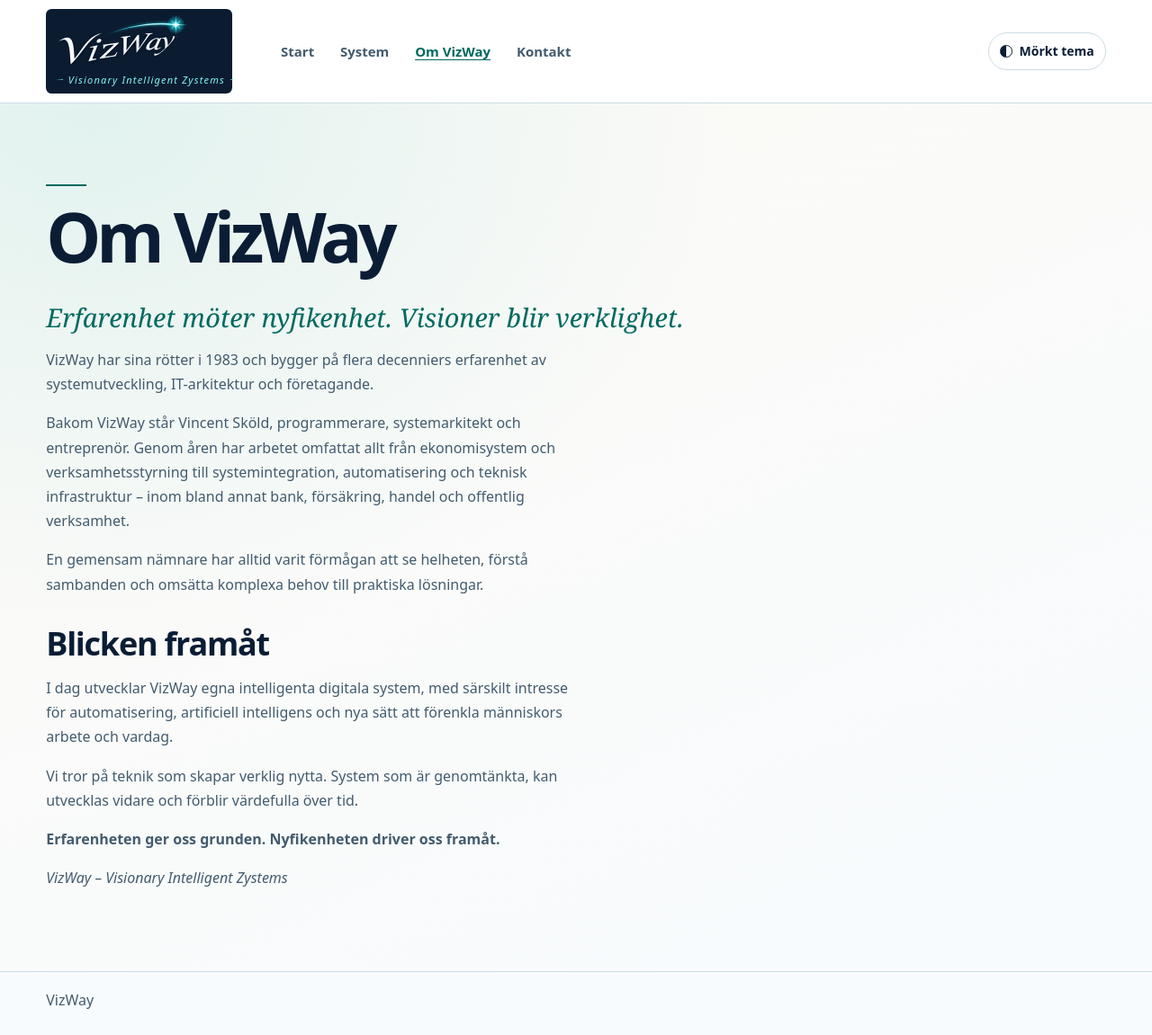
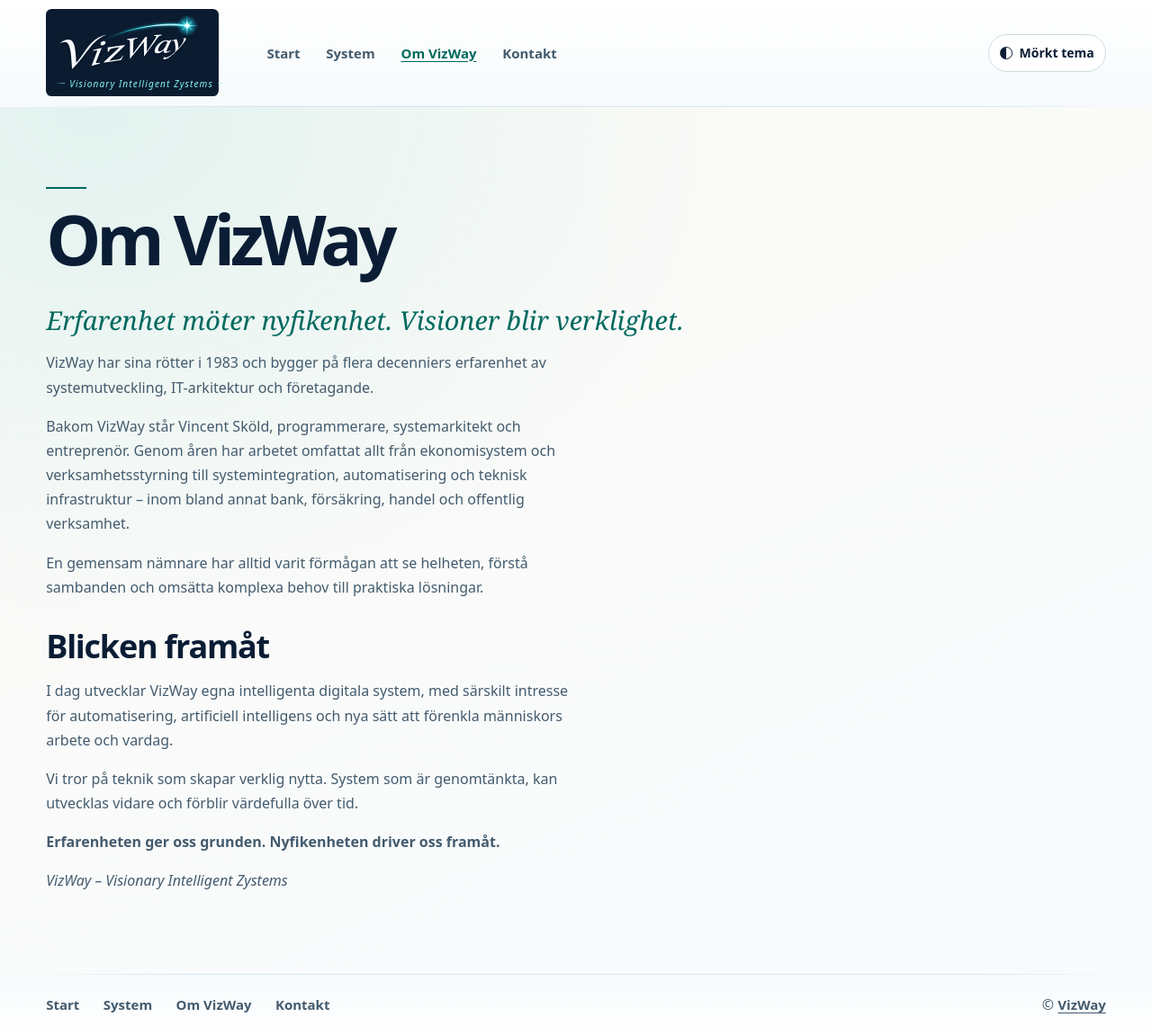
Before and after one commit to Vizway/VizWay-web, an Astro site: page /om in a window 1280 px wide. Shown: the whole page at 90% size. Built offline with nearby package versions, Linux system fonts and the light colour scheme; Astro itself is replaced by a stand-in of ours.

Commit message:
VizWay Webb v1.1 - Gemensam identitet och footer

```diff
--- a/src/components/BrandLogo.astro
+++ b/src/components/BrandLogo.astro
@@ -51,15 +51,16 @@ const { name, slogan } = identity.data;
    .brand-logo {
       display: grid;
       justify-items: start;
-      gap: 0.2rem;
+      gap: 0.04em;
       color: #f6fbff;
+      font-size: var(--brand-size, 3.5rem);
    }
 
    .name {
       display: grid;
       block-size: 1.2em;
       align-items: center;
-      font: italic 400 var(--brand-name-size, 3.25rem) / 1 var(--brand-font, Georgia, serif);
+      font: italic 400 1em / 1 var(--brand-font, Georgia, serif);
    }
 
    .name span {
@@ -77,12 +78,12 @@ const { name, slogan } = identity.data;
 
    .letters {
       fill: currentColor;
-      filter: drop-shadow(0 1px 2px #010c20);
+      filter: drop-shadow(0 0.018em 0.036em #010c20);
    }
 
    .trail {
       fill: url(#vizway-trail);
-      filter: drop-shadow(0 0 2px #20e8fa);
+      filter: drop-shadow(0 0 0.036em #20e8fa);
    }
 
    .rays { fill: #64f9ff; opacity: 0.62; }
@@ -93,7 +94,7 @@ const { name, slogan } = identity.data;
       align-items: center;
       gap: 0.55em;
       color: #85f8f6;
-      font-size: var(--brand-slogan-size, 0.6875rem);
+      font-size: 0.18em;
       font-style: italic;
       font-weight: 350;
       letter-spacing: 0.11em;
@@ -102,8 +103,8 @@ const { name, slogan } = identity.data;
    }
 
    .slogan::before, .slogan::after {
-      flex: 0 0 var(--brand-slogan-rule, 0.5rem);
-      block-size: 1px;
+      flex: 0 0 1em;
+      block-size: 0.09em;
       background: linear-gradient(90deg, transparent, currentColor);
       opacity: 0.7;
       content: '';
@@ -112,5 +113,4 @@ const { name, slogan } = identity.data;
    .slogan::after {
       transform: scaleX(-1);
    }
-
 </style>
--- /dev/null
+++ b/src/components/SiteFooter.astro
@@ -0,0 +1,60 @@
+---
+// Visar webbplatsens sidkarta och copyrightlänk till Kontakt.
+import { siteLinks } from '../lib/site-navigation';
+
+interface Props {
+   name: string;
+}
+
+const { name } = Astro.props;
+---
+
+<footer class="site-footer">
+   <div class="container footer-inner">
+      <nav aria-label="Sidkarta">
+         <ul>
+            {siteLinks.map(({ href, label }) => <li><a {href}>{label}</a></li>)}
+         </ul>
+      </nav>
+      <p class="copyright">© <a href="/kontakt/">{name}</a></p>
+   </div>
+</footer>
+
+<style>
+   .footer-inner {
+      display: flex;
+      flex-wrap: wrap;
+      align-items: center;
+      justify-content: space-between;
+      gap: 0 2rem;
+      padding-block: 0.7rem;
+   }
+
+   ul {
+      display: flex;
+      flex-wrap: wrap;
+      column-gap: clamp(0.6rem, 2.2vw, 1.65rem);
+      margin: 0;
+      padding: 0;
+      list-style: none;
+   }
+
+   a {
+      display: inline-flex;
+      min-block-size: 2.75rem;
+      align-items: center;
+      color: var(--muted);
+      font-size: 0.9375rem;
+      font-weight: 610;
+      text-decoration: none;
+   }
+
+   a:is(:hover, :focus-visible) {
+      color: var(--accent);
+      text-decoration: underline;
+   }
+
+   .copyright a {
+      text-decoration: underline;
+   }
+</style>
--- a/src/components/SiteHeader.astro
+++ b/src/components/SiteHeader.astro
@@ -2,6 +2,7 @@
 // Visar VizWays logotyp, huvudnavigation och temaväxling.
 import BrandLogo from './BrandLogo.astro';
 import ThemeToggle from './ThemeToggle.astro';
+import { siteLinks } from '../lib/site-navigation';
 
 interface Props {
    name: string;
@@ -9,12 +10,6 @@ interface Props {
 
 const { name } = Astro.props;
 const path = Astro.url.pathname.replace(/\/$/, '') || '/';
-const links = [
-   { href: '/', label: 'Start' },
-   { href: '/system/', label: 'System' },
-   { href: '/om/', label: 'Om VizWay' },
-   { href: '/kontakt/', label: 'Kontakt' },
-];
 ---
 
 <header class="site-header">
@@ -22,7 +17,7 @@ const links = [
       <a class="brand" href="/" aria-label={`${name}, startsida`}><BrandLogo /></a>
       <nav class="main-nav" aria-label="Huvudnavigation">
          <ul>
-            {links.map(({ href, label }) => {
+            {siteLinks.map(({ href, label }) => {
                const target = href.replace(/\/$/, '') || '/';
                const current = path === target ? 'page' : undefined;
                return (
@@ -45,17 +40,16 @@ const links = [
    }
 
    .brand {
-      --brand-name-size: clamp(3.1rem, 4vw, 3.6rem);
-      --brand-slogan-size: clamp(0.6875rem, 0.86vw, 0.8rem);
+      --brand-size: clamp(3.5rem, 4.15vw, 4rem);
       display: block;
       inline-size: fit-content;
       padding: 0.3rem 0.65rem 0.4rem;
       border-radius: 0.4rem;
-      background: #0b1c30;
+      background: light-dark(#0b1c30, transparent);
       text-decoration: none;
    }
 
-   @media (max-width: 27rem) {
+   @media (max-width: 28rem) {
       .brand {
          grid-column: 1 / -1;
       }
--- a/src/components/hero/HeroLogo.astro
+++ b/src/components/hero/HeroLogo.astro
@@ -9,16 +9,14 @@ import BrandLogo from '../BrandLogo.astro';
 
 <style>
    .hero-brand {
-      --brand-name-size: clamp(3.25rem, 5.6vw, 6rem);
-      --brand-slogan-size: clamp(0.6875rem, 1.1vw, 1rem);
-      --brand-slogan-rule: clamp(0.5rem, 1.75vw, 1.75rem);
+      --brand-size: max(3.375rem, 5.6vw);
       --brand-font: var(--hero-font);
       --brand-shadow: var(--hero-shadow);
    }
 
    @media (min-width: 64rem) {
       .hero-brand {
-         --brand-name-size: clamp(3.9rem, 6.72vw, 7.2rem);
+         --brand-size: min(6.6vw, 6.85rem);
       }
    }
 </style>
--- a/src/layouts/BaseLayout.astro
+++ b/src/layouts/BaseLayout.astro
@@ -1,6 +1,7 @@
 ---
 // Tillhandahåller gemensam sidram, identitet, metadata och navigering.
 import { getEntry } from 'astro:content';
+import SiteFooter from '../components/SiteFooter.astro';
 import SiteHeader from '../components/SiteHeader.astro';
 import '../styles/global.css';
 
@@ -44,8 +45,6 @@ const documentTitle = title.includes(name) ? title : `${title} | ${name}`;
       <main id="innehall" tabindex={immersive ? -1 : undefined}>
          <slot />
       </main>
-      {!immersive && <footer class="site-footer">
-         <div class="container footer-inner">{name}</div>
-      </footer>}
+      {!immersive && <SiteFooter {name} />}
    </body>
 </html>
--- /dev/null
+++ b/src/lib/site-navigation.ts
@@ -0,0 +1,7 @@
+// Samlar webbplatsens huvudlänkar för sidhuvud och sidfot.
+export const siteLinks = [
+   { href: '/', label: 'Start' },
+   { href: '/system/', label: 'System' },
+   { href: '/om/', label: 'Om VizWay' },
+   { href: '/kontakt/', label: 'Kontakt' },
+] as const;
--- a/src/styles/global.css
+++ b/src/styles/global.css
@@ -104,10 +104,33 @@ a:hover {
 
 
 
-/* Gemensamt sidhuvud och navigation. */
+/* Gemensamma färger för sidhuvud och sidfot. */
+.site-header, .site-footer {
+   --band-tone: var(--surface);
+   --band-edge: light-dark(#f6fafc, #102035);
+   --band-line: light-dark(#d7e5ec, #78adc948);
+   border-image: linear-gradient(90deg, transparent, var(--band-line) 16% 84%, transparent) 1;
+}
+
 .site-header {
-   border-bottom: 1px solid var(--line);
-   background: var(--surface);
+   --band-star: light-dark(transparent, #a5dcea50);
+   border-block-end: 1px solid var(--band-line);
+   background:
+      radial-gradient(circle at 5% 22%, var(--band-star) 0.45px, transparent 1.25px),
+      radial-gradient(circle at 12% 73%, var(--band-star) 0.5px, transparent 1.35px),
+      radial-gradient(circle at 18% 30%, var(--band-star) 0.4px, transparent 1.15px),
+      radial-gradient(circle at 29% 13%, var(--band-star) 0.55px, transparent 1.3px),
+      radial-gradient(circle at 38% 76%, var(--band-star) 0.45px, transparent 1.15px),
+      radial-gradient(circle at 57% 21%, var(--band-star) 0.4px, transparent 1.25px),
+      radial-gradient(circle at 69% 59%, var(--band-star) 0.5px, transparent 1.35px),
+      radial-gradient(circle at 89% 18%, var(--band-star) 0.45px, transparent 1.2px),
+      linear-gradient(var(--band-tone), var(--band-edge));
+}
+
+.site-footer {
+   border-block-start: 1px solid var(--band-line);
+   background: linear-gradient(var(--band-edge), var(--band-tone));
+   color: var(--muted);
 }
 
 .header-inner {
@@ -176,7 +199,7 @@ a:hover {
 
 
 
-/* Informationssidor, systemöversikt och sidfot. */
+/* Informationssidor och systemöversikt. */
 .page-content {
    padding-block: clamp(2.5rem, 7vw, 6rem);
 }
@@ -261,15 +284,6 @@ a:hover {
    color: var(--accent);
 }
 
-.site-footer {
-   border-top: 1px solid var(--line);
-   color: var(--muted);
-}
-
-.footer-inner {
-   padding-block: 1.2rem;
-}
-
 @media (max-width: 48rem) {
    .header-inner {
       grid-template-columns: 1fr auto;
```
Also changed, not shown: STATUS.md (+26 -1 lines), _doc/ATT-GÖRA.md (+23 -20 lines), _doc/PROJEKT.md (+18 -0 lines), README.md.
